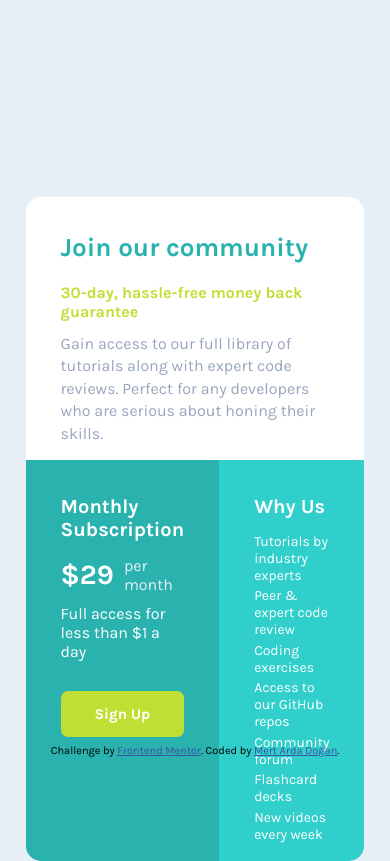
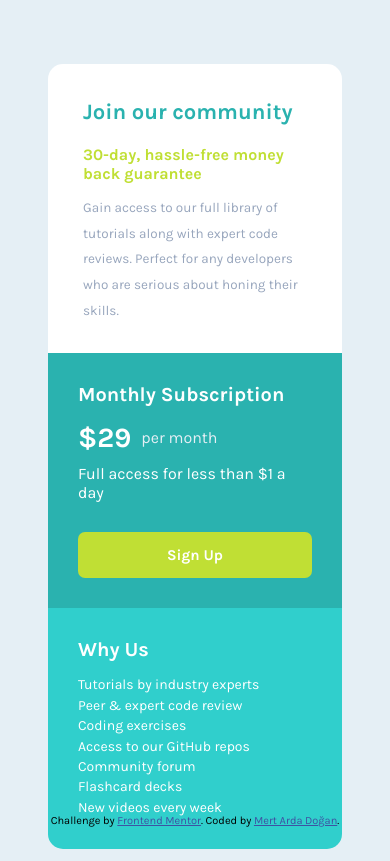
Before and after one commit to MertArdaDogan/single-price-grid-component, a plain HTML site: page index.html in a window 390 px wide. Drawn offline with Linux system fonts and the light colour scheme.

Commit message:
finish project

```diff
--- a/index.html
+++ b/index.html
@@ -10,7 +10,7 @@
   <link rel="preconnect" href="https://fonts.gstatic.com" crossorigin>
   <link href="https://fonts.googleapis.com/css2?family=Karla:wght@400;700&display=swap" rel="stylesheet">
   <style>
-    .attribution { font-size: 11px; text-align: center; margin-top: -100px; }
+    .attribution { font-size: 11px; text-align: center; margin-top: -50px; }
     .attribution a { color: hsl(228, 45%, 44%); }
   </style>
 </head>
--- a/style.css
+++ b/style.css
@@ -98,8 +98,33 @@ h2{
     font-size: 14px;
 }
 
-@media (max-width:"510px"){
+@media (max-width: 510px){
+    .container{
+        align-items: initial;
+        margin-bottom: 20px;
+    }
     .card{
         grid-template-columns: none;
+        margin: 4rem 3rem;
+    }
+    .card .join{
+        padding-bottom: 30px;
+        grid-column: initial;
+        border-radius: 15px 15px 0 0;
+    }
+    .card .join h1{
+        font-size: 22px;
+    }
+    .card .join p{
+        font-size: 13.5px;
+        line-height: 1.9;
+    }
+    .card .buy{
+        padding: 30px;
+        border-radius: initial;
+    }
+    .card .about{
+        padding: 30px;
+        border-radius: 0 0 15px 15px;
     }
 }
```
